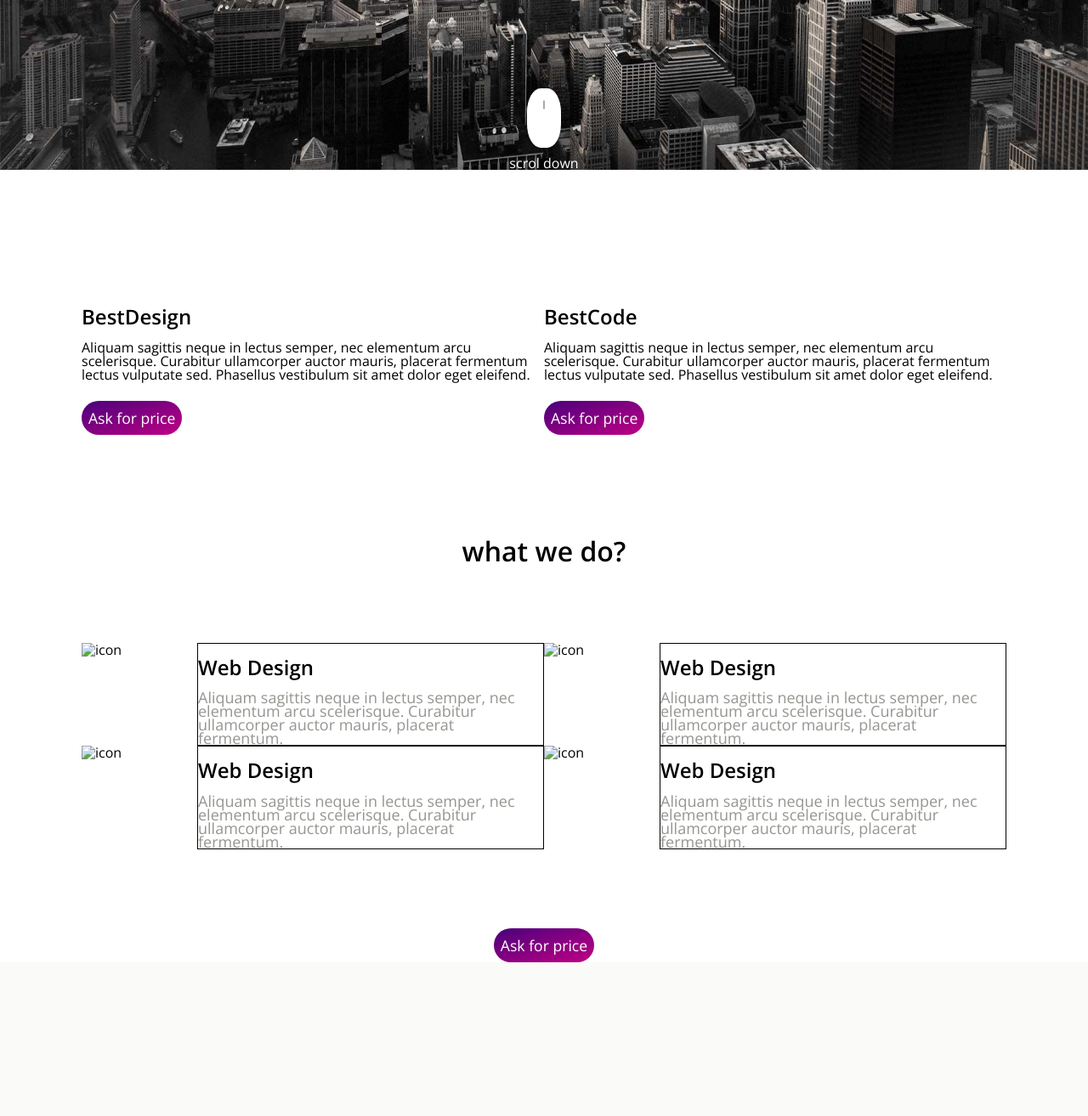
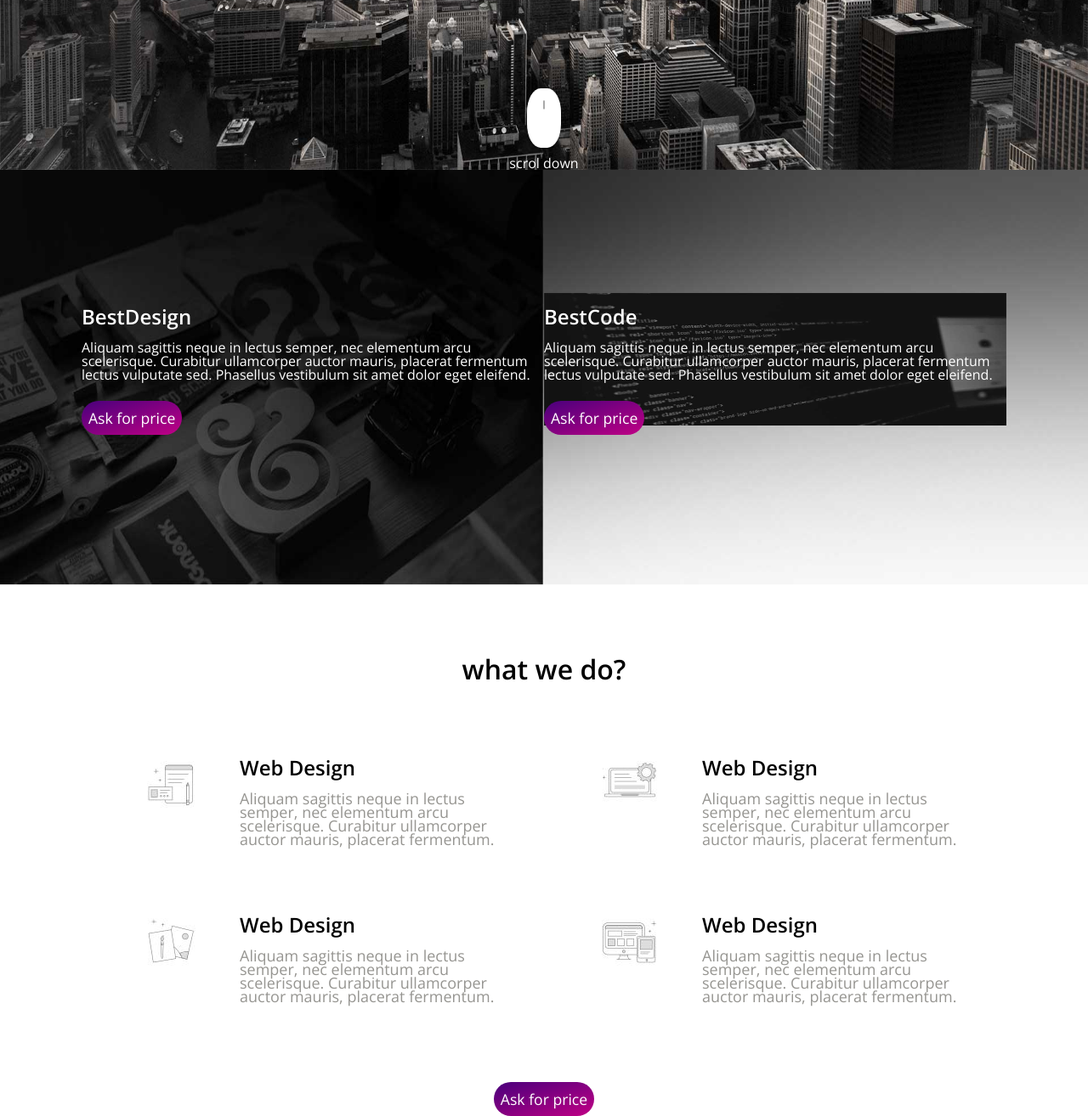
Before and after one commit to flashdk/Integration-n1, a PHP site: page / in a window 1280 px wide. Shown: the part 727-2041 px from the top of the page at 85% size. Before the commit the page ends 1860 px from the top, so only its background shows below. Run offline with PHP 8.4, Linux system fonts and the light colour scheme; style sheets or scripts are compiled from the project's sources.

Commit message:
commit apres comprehension du probleme concernant la compilation css

```diff
--- /dev/null
+++ b/app/css/app.css
@@ -0,0 +1,159 @@
+html {
+  margin: 0;
+  padding: 0;
+  border: 0; }
+
+body {
+  margin: 0;
+  padding: 0;
+  border: 0;
+  font-family: 'Open Sans', sans-serif;
+  font-size: 18px;
+  line-height: 100%; }
+
+html, body {
+  margin: 0;
+  padding: 0;
+  border: 0;
+  font-size: 100%; }
+
+.a {
+  text-decoration: none;
+  color: black; }
+
+.header {
+  background: transparent url("../images/header-bg.jpg") left top no-repeat;
+  background-size: 100% 100%; }
+
+.header-top {
+  padding: 52px; }
+  .header-top .logo {
+    float: left;
+    font-size: 35px;
+    font-weight: bold; }
+    .header-top .logo .a span {
+      color: #969591;
+      font-family: "Open Sans", Serif;
+      font-weight: normal; }
+  .header-top .main-menu-ul {
+    margin: 0;
+    padding: 0;
+    list-style-type: none;
+    float: right; }
+    .header-top .main-menu-ul li {
+      display: inline-block;
+      padding: 0 15px; }
+      .header-top .main-menu-ul li a {
+        font-size: 18px; }
+
+.header-content {
+  margin-top: 218px;
+  text-align: center; }
+  .header-content h2 {
+    font-size: 48px; }
+  .header-content p {
+    font-size: 18px;
+    margin-bottom: 60px;
+    color: #969591; }
+  .header-content a {
+    font-size: 18px; }
+
+.space {
+  height: 360px; }
+
+.scroll-down {
+  width: 20px;
+  height: 50px;
+  margin: auto;
+  background-color: #ffffff;
+  padding: 10px;
+  text-align: center;
+  font-size: 10px;
+  border-radius: 40%; }
+
+.scroll-down-text {
+  color: white;
+  text-align: center;
+  margin: 10px 0 0 0; }
+
+.session-design {
+  background: transparent url("../images/Layer-8.jpg") left top no-repeat;
+  background-size: 100% 100%;
+  color: white; }
+  .session-design .second-img {
+    background: transparent url("../images/Layer-7.jpg") right top no-repeat;
+    background-size: 100% 100%; }
+  .session-design .contenaire {
+    height: 490px; }
+  .session-design .bloc-contenu-design {
+    margin-top: 145px; }
+  .session-design .bloc-contenu-design P {
+    margin-bottom: 35px; }
+
+.what-we-do {
+  clear: both; }
+
+.what-we-do .contenaire h1 {
+  text-align: center;
+  margin: 90px 0 100px 0; }
+
+.icon-content, .text {
+  float: left; }
+  .icon-content .icon, .text .icon {
+    float: right; }
+
+.btn-whatWeDo {
+  text-align: center;
+  margin-top: 105px; }
+
+.first-line {
+  margin-bottom: 85px; }
+
+.text {
+  padding: 0 50px; }
+  .text h2 {
+    margin-top: 0; }
+  .text .text-content {
+    color: #969591;
+    font-size: 18px; }
+
+.btn-degrade {
+  background: linear-gradient(to bottom right, #49007c, #c00085);
+  border-radius: 20px;
+  color: white;
+  font-size: 1.1em;
+  font-family: "Open Sans", Serif;
+  text-decoration: none;
+  padding: 8px; }
+  .btn-degrade:hover {
+    font-size: 1.15em; }
+
+.btn-primary {
+  border-radius: 4px;
+  background-color: #1E31E2;
+  color: white;
+  font-size: .8em;
+  padding: 8px;
+  text-decoration: none; }
+  .btn-primary:hover {
+    background-color: #4252e7; }
+
+.col-1 {
+  width: 25%;
+  float: left; }
+
+.col-2 {
+  width: 50%;
+  float: left; }
+
+.col-3 {
+  width: 75%;
+  float: left; }
+
+.col-4 {
+  width: 100%;
+  float: left; }
+
+.contenaire {
+  width: 85%;
+  margin: auto; }
--- a/app/index.html
+++ b/app/index.html
@@ -4,7 +4,8 @@
 	<meta charset="UTF-8">
 	<title>Integration</title>
 	<link href="https://fonts.googleapis.com/css?family=Open+Sans:400,600" rel="stylesheet">
-	<link rel="stylesheet" href="scss/app.css">
+	<!-- <link rel="stylesheet" href="scss/app.css"> -->
+	<link rel="stylesheet" href="css/app.css">
 </head>
 <body>
 	<header class="header">
@@ -39,7 +40,7 @@
 	</header>
 	<div class="session-design">
 		<div class="contenaire">
-			<div class="col-2 bloc-contenu-design">
+			<div class="col-2 bloc-contenu-design first-img">
 				<h2>Best<span>Design</span> </h2>
 				<p class="content">
 					Aliquam sagittis neque in lectus semper, nec elementum arcu scelerisque.
@@ -47,9 +48,8 @@
 					Phasellus vestibulum sit amet dolor eget eleifend.
 				</p>
 				<a class="btn-degrade" href="#">Ask for price</a>
-				<div></div>
 			</div>
-			<div class="col-2 bloc-contenu-design">
+			<div class="col-2 bloc-contenu-design second-img">
 				<h2>Best<span>Code</span> </h2>
 				<p class="content">
 					Aliquam sagittis neque in lectus semper, nec elementum arcu scelerisque.
@@ -57,17 +57,32 @@
 					Phasellus vestibulum sit amet dolor eget eleifend.
 				</p>
 				<a class="btn-degrade" href="#">Ask for price</a>
-				<div></div>
 			</div>
 		</div>
 	</div>
 	<div class="what-we-do">
 		<div class="contenaire">
 			<h1>what we do?</h1>
-			<div class="col-2">
+			<div class="col-2 first-line">
 				<div class="col-4">
-					<div class="col-1">
-						<img class="icon-content"  src="" alt="icon">
+					<div class="col-1 icon-content">
+						<img class="icon"  src="images/Capture.JPG" alt="icon">
+					</div>
+					<div class="col-3">
+						<div class="text">
+							<h2>Web Design</h2>
+							<div class="text-content">
+								Aliquam sagittis neque in lectus semper, nec elementum arcu scelerisque.
+								Curabitur ullamcorper auctor mauris, placerat fermentum.
+							</div>
+						</div>
+					</div>
+				</div>
+			</div>
+			<div class="col-2 first-line">
+				<div class="col-4">
+					<div class="col-1 icon-content">
+						<img class="icon"  src="images/Capture1.JPG" alt="icon">
 					</div>
 					<div class="col-3">
 						<div class="text">
@@ -82,8 +97,8 @@
 			</div>
 			<div class="col-2">
 				<div class="col-4">
-					<div class="col-1">
-						<img class="icon-content"  src="" alt="icon">
+					<div class="col-1 icon-content">
+						<img class="icon"  src="images/Capture2.JPG" alt="icon">
 					</div>
 					<div class="col-3">
 						<div class="text">
@@ -98,24 +113,8 @@
 			</div>
 			<div class="col-2">
 				<div class="col-4">
-					<div class="col-1">
-						<img class="icon-content"  src="" alt="icon">
-					</div>
-					<div class="col-3">
-						<div class="text">
-							<h2>Web Design</h2>
-							<div class="text-content">
-								Aliquam sagittis neque in lectus semper, nec elementum arcu scelerisque.
-								Curabitur ullamcorper auctor mauris, placerat fermentum.
-							</div>
-						</div>
-					</div>
-				</div>
-			</div>
-			<div class="col-2">
-				<div class="col-4">
-					<div class="col-1">
-						<img class="icon-content"  src="" alt="icon">
+					<div class="col-1 icon-content">
+						<img class="icon"  src="images/Capture3.JPG" alt="icon">
 					</div>
 					<div class="col-3">
 						<div class="text">
--- a/app/scss/layouts/_codeDesignSection.scss
+++ b/app/scss/layouts/_codeDesignSection.scss
@@ -1,9 +1,18 @@
+.session-design{
+	background:transparent url('../images/Layer-8.jpg') left top no-repeat;
+	background-size: 100% 100%;
+	color: white;
+	.second-img{
+		background:transparent url('../images/Layer-7.jpg') right top no-repeat;
+		background-size: 100% 100%;
+	}
+	.contenaire{
+		height: 490px;
+	}
 	.bloc-contenu-design{
 	  margin-top: 145px;
 	}
 	.bloc-contenu-design P{
 	  margin-bottom: 35px;
 	}
-.bloc-contenu-design div{
-  height: 140px;
 }
--- a/app/scss/layouts/_whatWeDo.scss
+++ b/app/scss/layouts/_whatWeDo.scss
@@ -5,17 +5,26 @@
   text-align: center;
   margin: 90px 0 100px 0;
 }
-.text{
-  border: 1px solid black;
-}
 .icon-content, .text{
   float: left;
+  .icon{
+    float: right;
+  }
 }
 .btn-whatWeDo{
   text-align: center;
   margin-top: 105px;
 }
-.text-content{
-  color: $couleur-gris;
-  font-size: $fs18;
+.first-line{
+  margin-bottom: 85px;
 }
+.text{
+  padding: 0 50px;
+  h2{
+      margin-top: 0;
+  }
+  .text-content{
+     color: $couleur-gris;
+     font-size: $fs18;
+   }
+}
```
Also changed, not shown: app/images/Capture.JPG (added), app/images/Capture1.JPG (added), app/images/Capture2.JPG (added), app/images/Capture3.JPG (added), app/images/Layer-15.jpg (added), app/images/Layer-7.jpg (added), app/images/Layer-8.jpg (added), app/scss/app.scss (line endings or trailing spaces), app/scss/base/_variable.scss (line endings or trailing spaces). Lines whose indentation alone changed are shown as unchanged.
